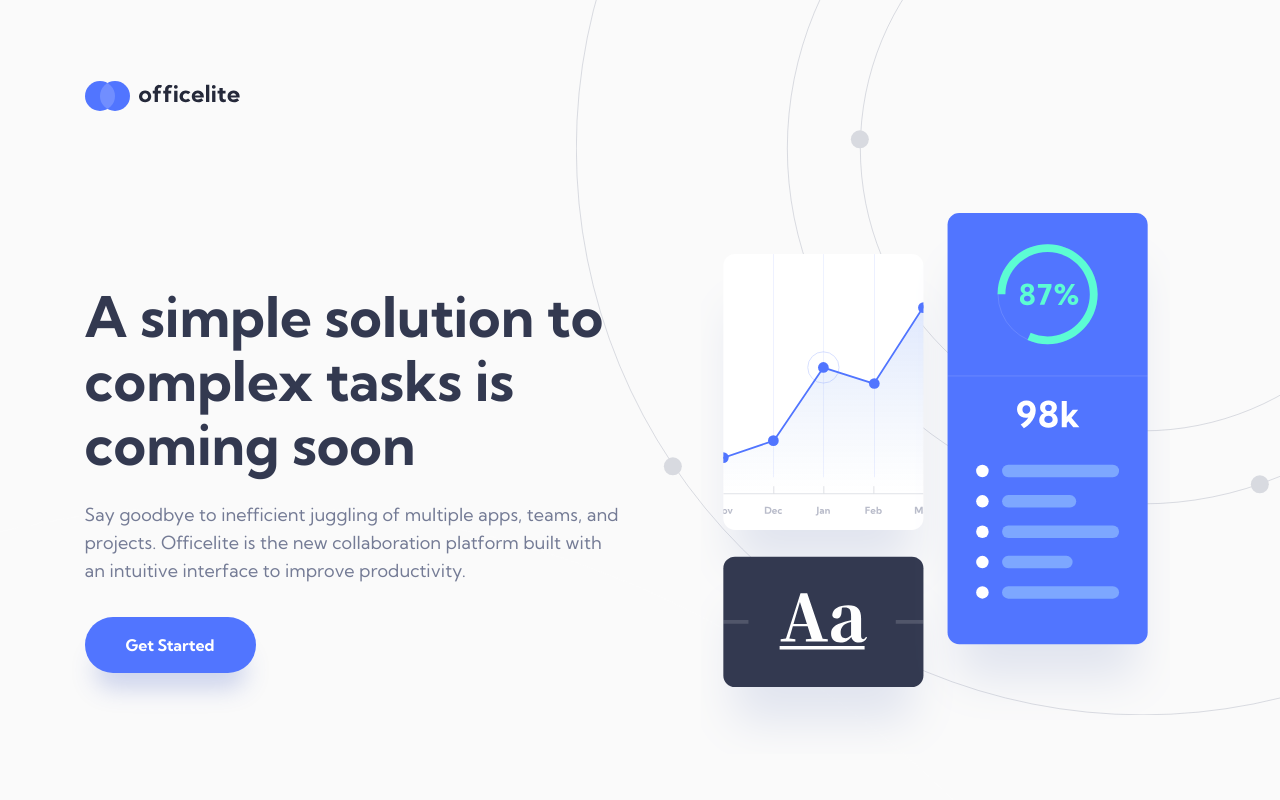
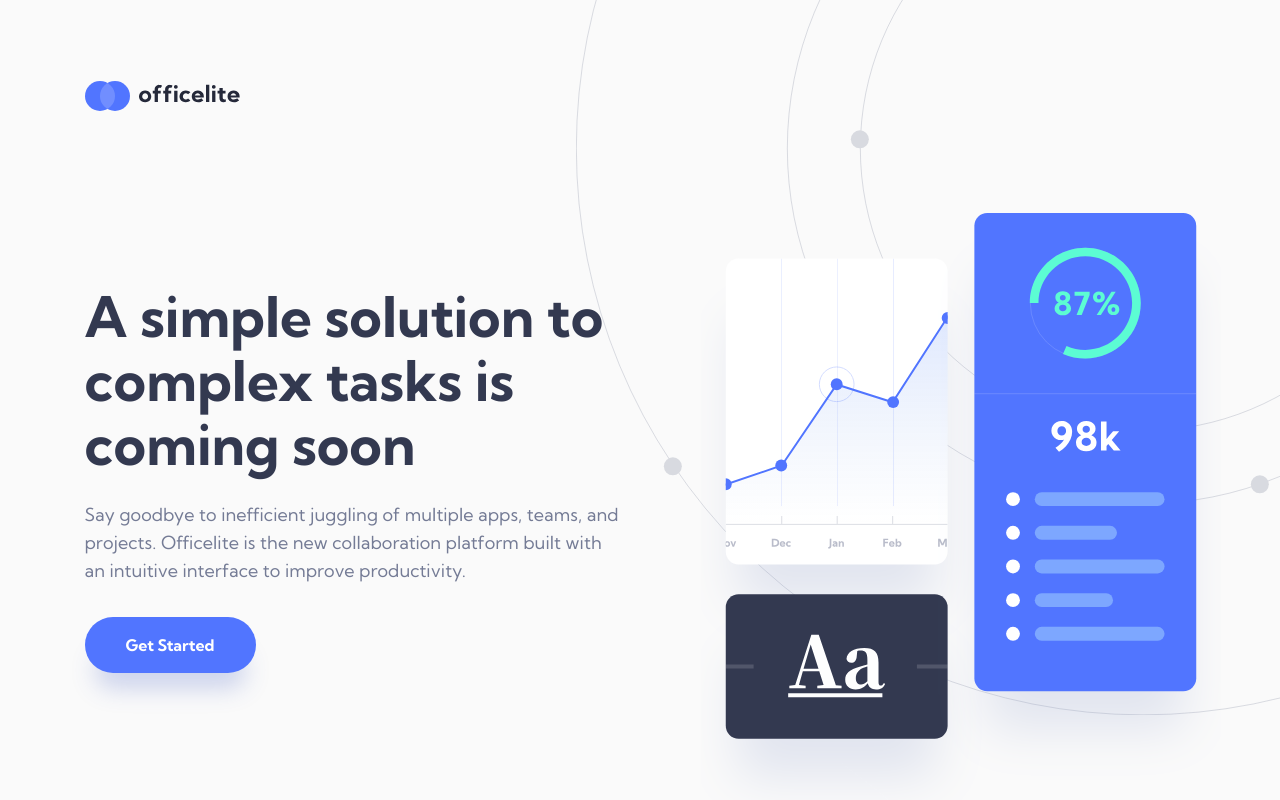
Before and after one commit to zuolizhu/officelite-coming-soon-frontendmentor, a Next.js app: page / in a window 1280 px wide. Shown: the top 800 px of the page. Built offline with nearby package versions, Linux system fonts and the light colour scheme.

Commit message:
width 111% should be the right

```diff
--- a/styles/pages/_home.scss
+++ b/styles/pages/_home.scss
@@ -64,6 +64,7 @@
     img {
       width: 100%;
       @media (min-width: 1024px) {
+        width: 111%;
         transform: translateX(-2.5rem);
       }
     }
```
